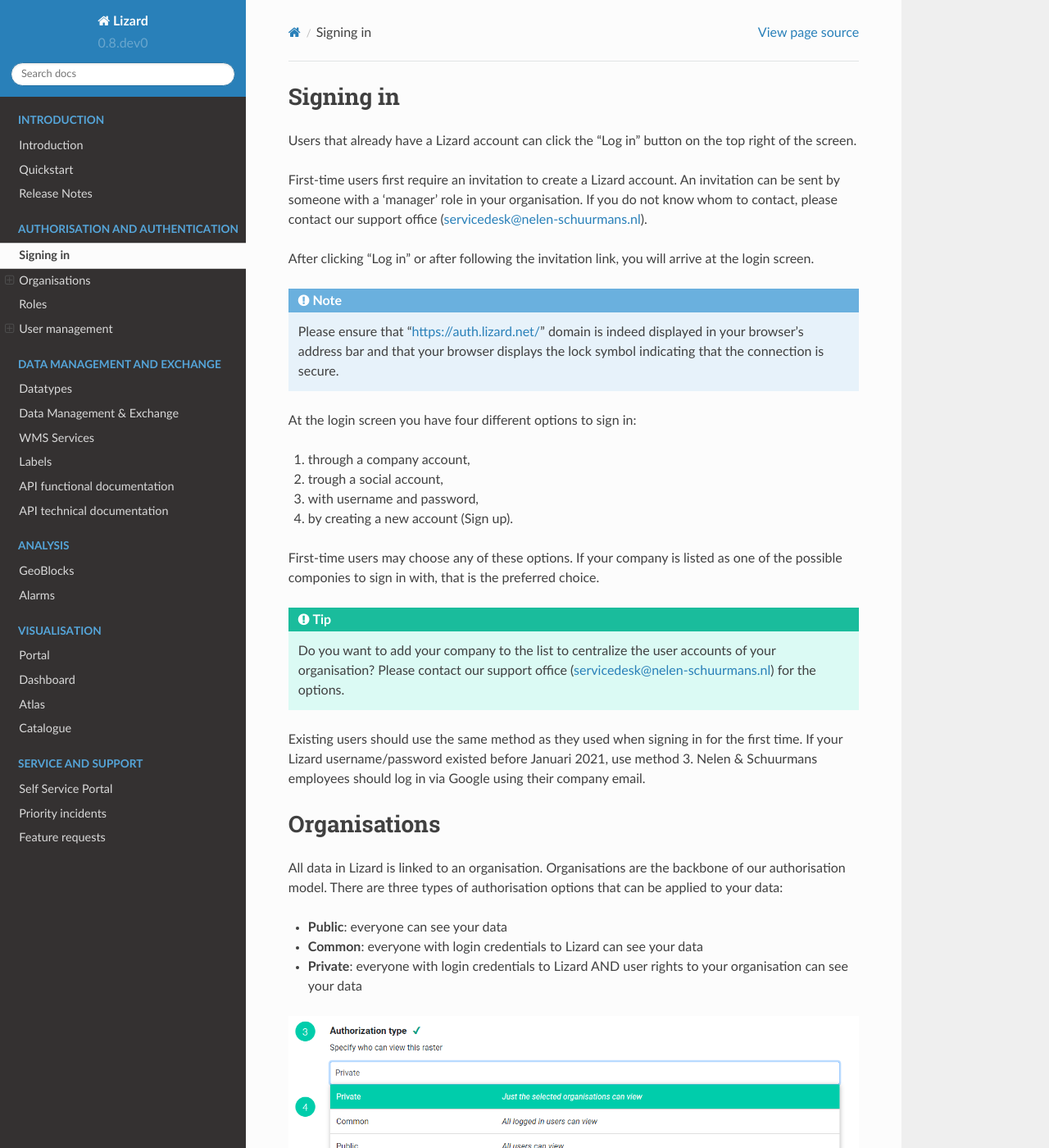
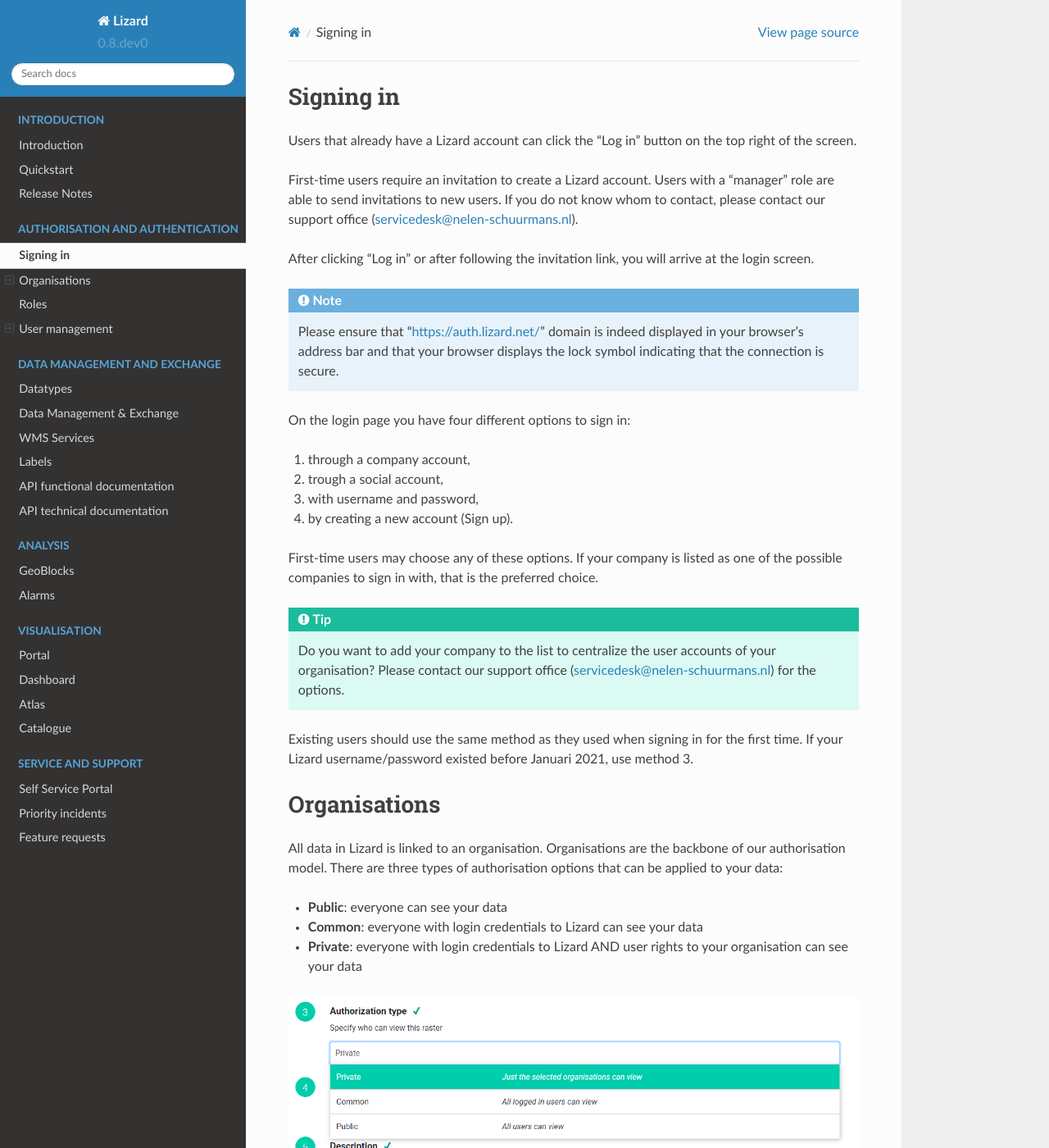
Before and after one commit to nens/lizard-docs, a Sphinx documentation site: the page built from source/b_usermanagement.rst, in a window 1280 px wide and 1400 px high. Shown: the whole window at 82% size. Built offline with Sphinx 7.4.7 and the Read the Docs theme 2.0.0, drawn with Linux system fonts in a browser that asks for light colours; formulas are drawn with MathJax 3; some of the changed text lies outside the part shown.

Commit message:
PR Changes after feedback

```diff
--- a/source/b_usermanagement.rst
+++ b/source/b_usermanagement.rst
@@ -7,8 +7,8 @@ Signing in
 Users that already have a Lizard account can click the "Log in"
 button on the top right of the screen.
 
-First-time users first require an invitation to create a Lizard account. An
-invitation can be sent by someone with a 'manager' role in your organisation.
+First-time users require an invitation to create a Lizard account. Users with
+a "manager" role are able to send invitations to new users.
 If you do not know whom to contact, please contact our support office
 (servicedesk@nelen-schuurmans.nl).
 
@@ -20,7 +20,7 @@ at the login screen.
     in your browser's address bar and that your browser displays the lock
     symbol indicating that the connection is secure.
 
-At the login screen you have four different options to sign in:
+On the login page you have four different options to sign in:
 
 1. through a company account,
 2. trough a social account,
@@ -28,7 +28,7 @@ At the login screen you have four different options to sign in:
 4. by creating a new account (Sign up).
 
 First-time users may choose any of these options. If your company is listed as
-one of the possible componies to sign in with, that is the preferred choice.
+one of the possible companies to sign in with, that is the preferred choice.
 
 .. tip::
     Do you want to add your company to the list to centralize the user accounts
@@ -37,8 +37,7 @@ one of the possible componies to sign in with, that is the preferred choice.
 
 Existing users should use the same method as they used when signing in for
 the first time. If your Lizard username/password existed before Januari 2021,
-use method 3. Nelen & Schuurmans employees should log in via Google using
-their company email.
+use method 3.
 
 .. _OrganisationsAnchor:
 
@@ -107,7 +106,9 @@ Adding a new user
 You can add a new user by clicking the “NEW USER” in the upper right corner.
 This will lead you to the screen to add a new user.
 By default the new user is granted a “User” role.
-The email address you supply is important: the invitated user is required to sign in using an account with that email address.
+
+.. note::
+    The invitated user is required to sign in with the email address that is supplied by the manager.
 
 Don not forget to click ‘Save’! When saved, an invitation email will be sent to the new user.
 This user can follow the invitation link to (if necessary) create an account and receive the new roles.
```
